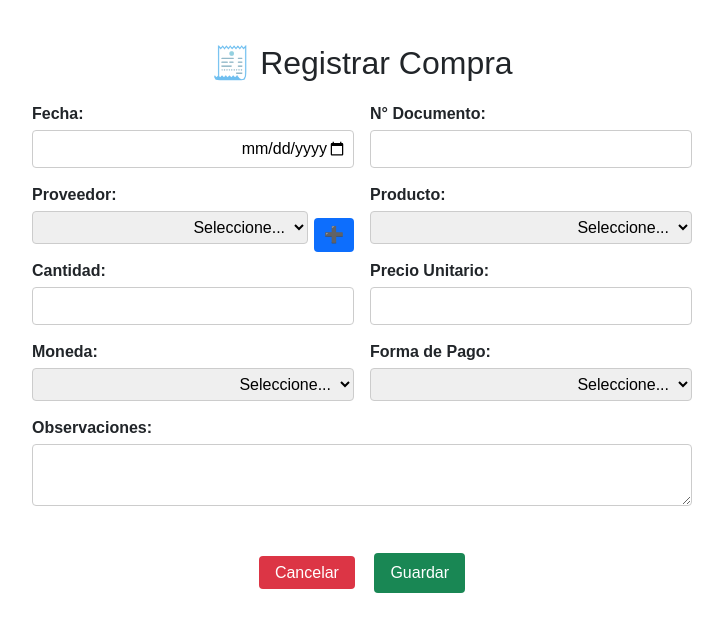
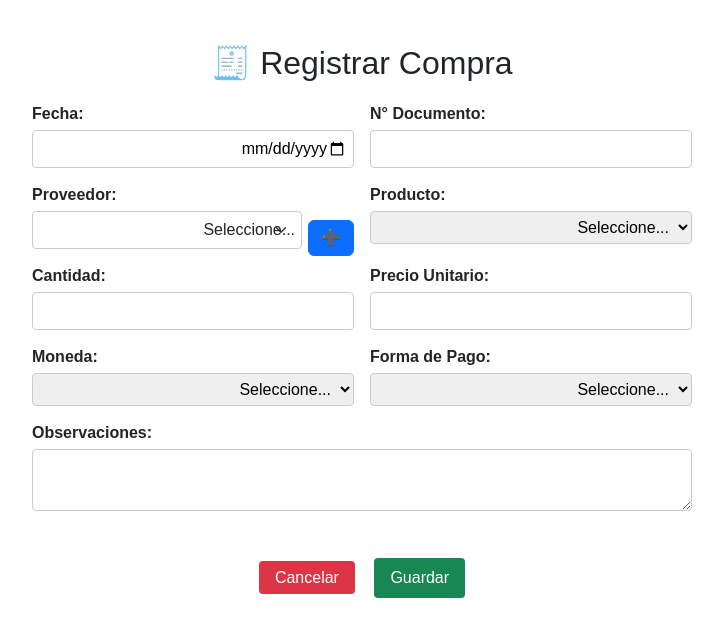
Before and after one commit to AppBebedero/app-emprendimiento, a Flask app: template templates/compras.html in a window 1280 px wide. Shown: the part 56-694 px from the top of the page, without its empty margins (278-1001 px from the left). Run offline with Flask 3, Linux system fonts and the light colour scheme; the template is opened without the code that fills it, so the values that code supplies are empty.

Commit message:
Update compras.html

```diff
--- a/templates/compras.html
+++ b/templates/compras.html
@@ -64,26 +64,6 @@
     opacity: 0.9;
     cursor: pointer;
   }
-
-  .input-con-boton {
-    display: flex;
-    align-items: center;
-    gap: 6px;
-  }
-
-  .btn-mas {
-    padding: 5px 10px;
-    font-size: 1rem;
-    border-radius: 4px;
-    background-color: #0d6efd;
-    color: white;
-    border: none;
-  }
-
-  .btn-mas:hover {
-    background-color: #0b5ed7;
-    cursor: pointer;
-  }
 </style>
 
 <div class="formulario">
@@ -105,14 +85,16 @@
     <div class="fila-doble">
       <div>
         <label>Proveedor:</label>
-        <div class="input-con-boton">
-          <select name="Proveedor" required>
+        <div style="display: flex; align-items: center; gap: 6px;">
+          <select name="Proveedor" class="form-select" style="flex: 1;" required>
             <option value="">Seleccione...</option>
             {% for p in proveedores %}
-              <option value="{{ p }}">{{ p }}</option>
+              <option value="{{ p }}" {% if p == seleccionado %}selected{% endif %}>{{ p }}</option>
             {% endfor %}
           </select>
-          <button type="button" class="btn-mas" data-bs-toggle="modal" data-bs-target="#modalProveedor">➕</button>
+          <button type="button" class="btn btn-primary" style="padding: 5px 12px;" data-bs-toggle="modal" data-bs-target="#modalProveedor">
+            <span style="color: white;">➕</span>
+          </button>
         </div>
       </div>
 
@@ -173,7 +155,7 @@
   </form>
 </div>
 
-<!-- Modal Nuevo Proveedor -->
+<!-- Modal para Nuevo Proveedor -->
 <div class="modal fade" id="modalProveedor" tabindex="-1" aria-labelledby="modalProveedorLabel" aria-hidden="true">
   <div class="modal-dialog">
     <form class="modal-content" method="POST" action="/nuevo_proveedor">
```
